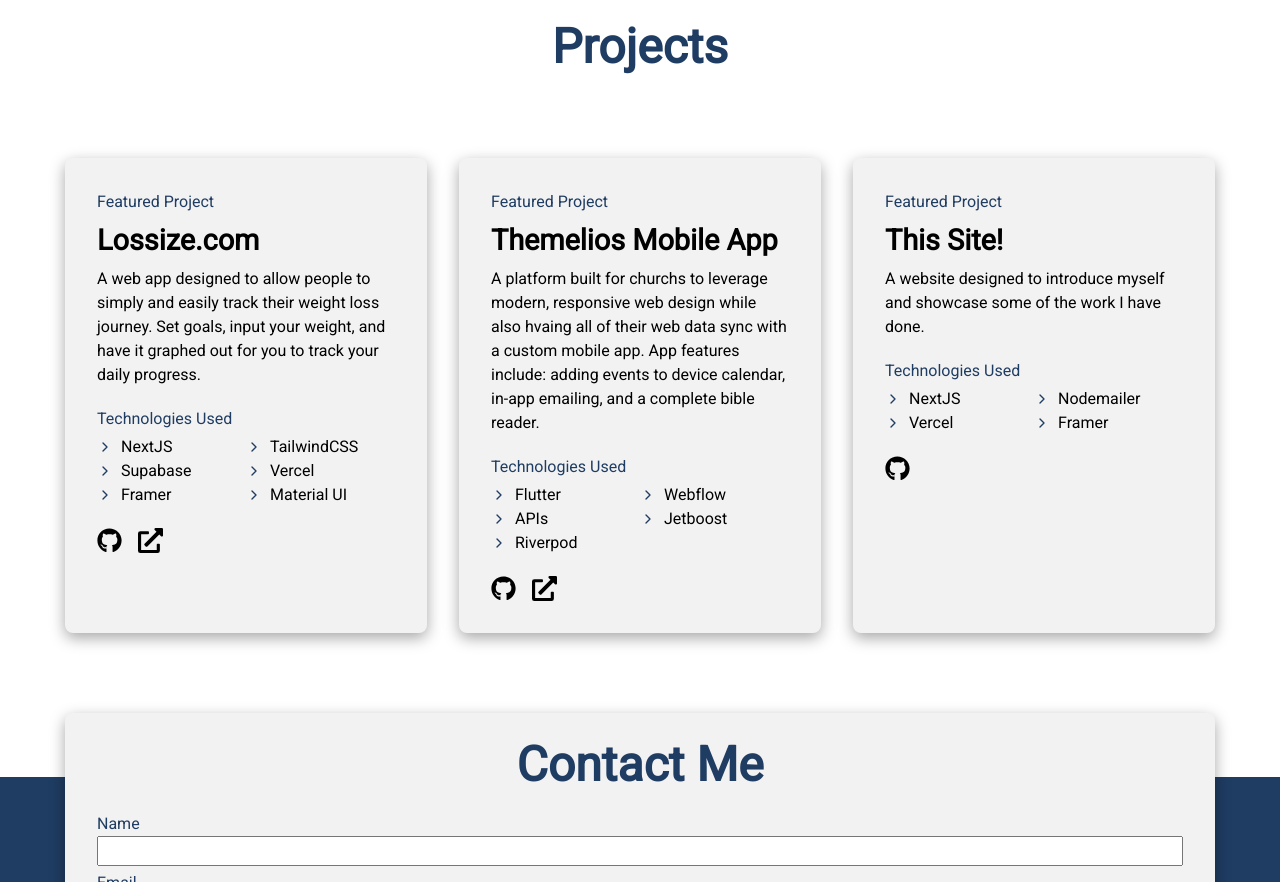
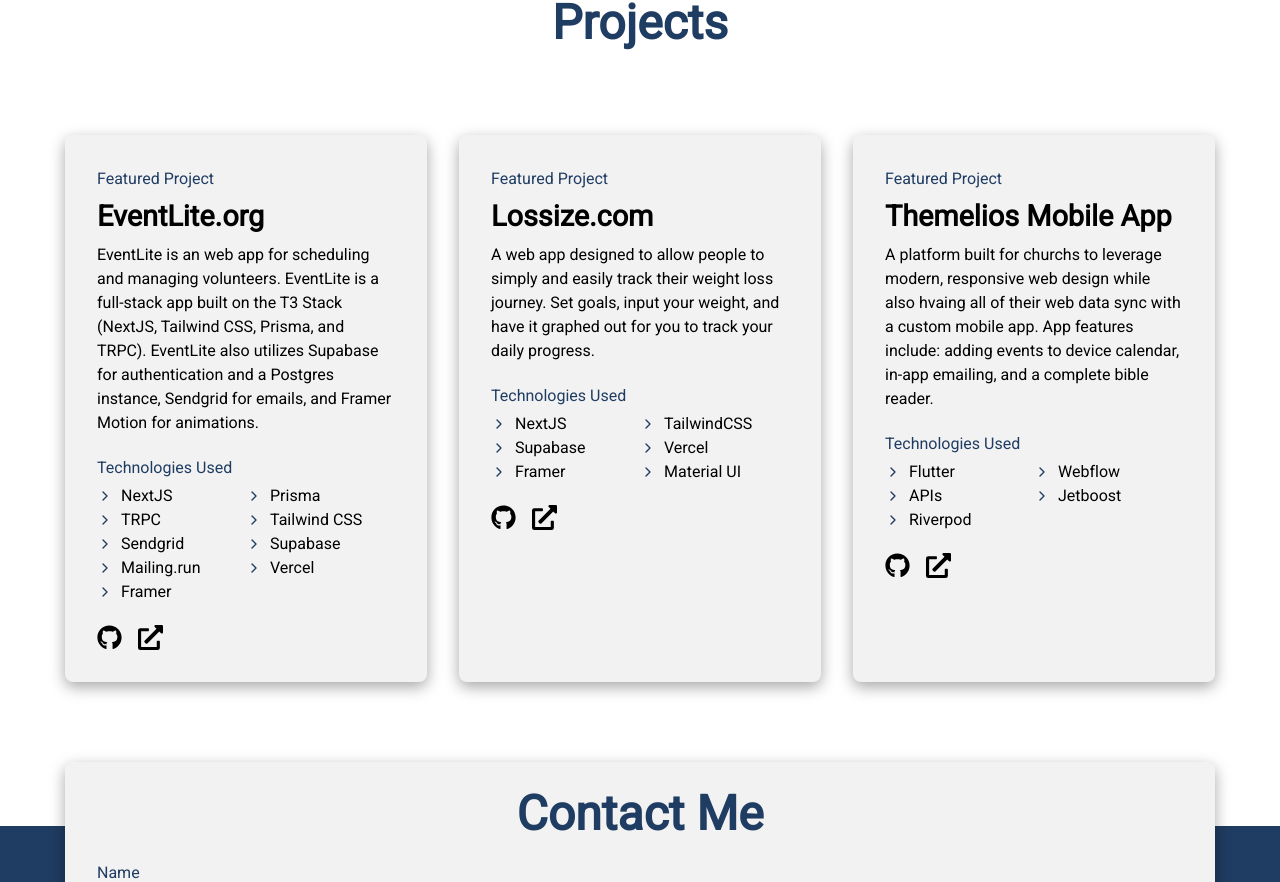
Before and after one commit to gkwmedia/portfolio, a Next.js app: page / in a window 1280 px wide. Shown: the part 1596-2478 px from the top of the page. Built offline with nearby package versions, Linux system fonts and the light colour scheme.

Commit message:
update march 2023

```diff
--- a/pages/index.jsx
+++ b/pages/index.jsx
@@ -1,13 +1,10 @@
 import Head from "next/head";
-import Image from "next/image";
 import Link from "next/link";
 import Navbar from "./components/navbar";
 import AnimatedDiv from "./components/animated_div";
 import { useState, useEffect } from "react";
 
-import { Typewriter, useTypewriter, Cursor } from "react-simple-typewriter";
 import { motion, useAnimation } from "framer-motion";
-import { useInView } from "react-intersection-observer";
 
 import { FiChevronRight, FiMail } from "react-icons/fi";
 import { FaExternalLinkAlt, FaUsersSlash } from "react-icons/fa";
@@ -178,6 +175,78 @@
               <AnimatedDiv classname={"project-container"}>
                 <div className='project-card card-right'>
                   <p className='highlight'>Featured Project</p>
+                  <Link href='https://www.eventlite.org'>
+                    <h3 className='project-title cursor-pointer'>
+                      EventLite.org
+                    </h3>
+                  </Link>
+                  <p className=''>
+                    EventLite is an web app for scheduling and managing
+                    volunteers. EventLite is a full-stack app built on the T3
+                    Stack (NextJS, Tailwind CSS, Prisma, and TRPC). EventLite
+                    also utilizes Supabase for authentication and a Postgres
+                    instance, Sendgrid for emails, and Framer Motion for
+                    animations.
+                  </p>
+                  <div className='tech-container'>
+                    <p className='highlight mb-1'>Technologies Used</p>
+                    <div className='tech-grid-2'>
+                      <div className='tech-item'>
+                        <FiChevronRight className='tech-icon' />
+                        <p>NextJS</p>
+                      </div>
+                      <div className='tech-item'>
+                        <FiChevronRight className='tech-icon' />
+                        <p>Prisma</p>
+                      </div>
+                      <div className='tech-item'>
+                        <FiChevronRight className='tech-icon' />
+                        <p>TRPC</p>
+                      </div>
+                      <div className='tech-item'>
+                        <FiChevronRight className='tech-icon' />
+                        <p>Tailwind CSS</p>
+                      </div>
+                      <div className='tech-item'>
+                        <FiChevronRight className='tech-icon' />
+                        <p>Sendgrid</p>
+                      </div>
+                      <div className='tech-item'>
+                        <FiChevronRight className='tech-icon' />
+                        <p>Supabase</p>
+                      </div>
+                      <div className='tech-item'>
+                        <FiChevronRight className='tech-icon' />
+                        <p>Mailing.run</p>
+                      </div>
+                      <div className='tech-item'>
+                        <FiChevronRight className='tech-icon' />
+                        <p>Vercel</p>
+                      </div>
+                      <div className='tech-item'>
+                        <FiChevronRight className='tech-icon' />
+                        <p>Framer</p>
+                      </div>
+                    </div>
+                  </div>
+                  <div className='icons-container'>
+                    <Link
+                      href={
+                        "https://github.com/thomas-gusewelle/eventlite.org"
+                      }>
+                      <FaGithub size={iconSize} className='icon' />
+                    </Link>
+                    <Link href={"https://eventlite.org"}>
+                      <FaExternalLinkAlt size={iconSize} className='icon' />
+                    </Link>
+                  </div>
+                </div>
+              </AnimatedDiv>
+
+              <AnimatedDiv classname={"project-container"}>
+                <div className='project-card card-right'>
+                  <p className='highlight'>Featured Project</p>
+
                   <Link href='https://www.lossize.com'>
                     <h3 className='project-title cursor-pointer'>
                       Lossize.com
@@ -219,10 +288,13 @@
                     </div>
                   </div>
                   <div className='icons-container'>
-                    <Link href={"https://github.com/gkwmedia/wieght-tracking"}>
+                    <Link
+                      href={
+                        "https://github.com/thomas-gusewelle/wieght-tracking"
+                      }>
                       <FaGithub size={iconSize} className='icon' />
                     </Link>
-                    <Link href={"https://lossize.com"}>
+                    <Link href={"https://www.lossize.com"}>
                       <FaExternalLinkAlt size={iconSize} className='icon' />
                     </Link>
                   </div>
@@ -270,50 +342,14 @@
                     </div>
                   </div>
                   <div className='icons-container'>
-                    <Link href={"https://github.com/gkwmedia/ThemeliosDemoApp"}>
+                    <Link
+                      href={
+                        "https://github.com/thomas-gusewelle/ThemeliosDemoApp"
+                      }>
                       <FaGithub size={iconSize} className='icon' />
                     </Link>
                     <Link href={"https://www.gkwmedia.com/themelios"}>
                       <FaExternalLinkAlt size={iconSize} className='icon' />
-                    </Link>
-                  </div>
-                </div>
-              </AnimatedDiv>
-
-              <AnimatedDiv classname={"project-container"}>
-                <div className='project-card card-right'>
-                  <p className='highlight'>Featured Project</p>
-                  <Link href='https://www.thomasgusewelle.com'>
-                    <h3 className='project-title cursor-pointer'>This Site!</h3>
-                  </Link>
-                  <p className=''>
-                    A website designed to introduce myself and showcase some of
-                    the work I have done.
-                  </p>
-                  <div className='tech-container'>
-                    <p className='highlight mb-1'>Technologies Used</p>
-                    <div className='tech-grid-2'>
-                      <div className='tech-item'>
-                        <FiChevronRight className='tech-icon' />
-                        <p>NextJS</p>
-                      </div>
-                      <div className='tech-item'>
-                        <FiChevronRight className='tech-icon' />
-                        <p>Nodemailer</p>
-                      </div>
-                      <div className='tech-item'>
-                        <FiChevronRight className='tech-icon' />
-                        <p>Vercel</p>
-                      </div>
-                      <div className='tech-item'>
-                        <FiChevronRight className='tech-icon' />
-                        <p>Framer</p>
-                      </div>
-                    </div>
-                  </div>
-                  <div className='icons-container'>
-                    <Link href={"https://github.com/gkwmedia/wieght-tracking"}>
-                      <FaGithub size={iconSize} className='icon' />
                     </Link>
                   </div>
                 </div>
--- a/styles/globals.css
+++ b/styles/globals.css
@@ -674,7 +674,7 @@
   } */
 
   /* .profile-img-container {
-    width: 2800px;
+    width: 200px;
   } */
 
   .technologies-container {
@@ -748,7 +748,8 @@
   }
 
   .profile-img-container {
-    width: 1200px;
+    width: auto;
+    min-width: 300px;
     aspect-ratio: 1/1;
   }
 }
```
